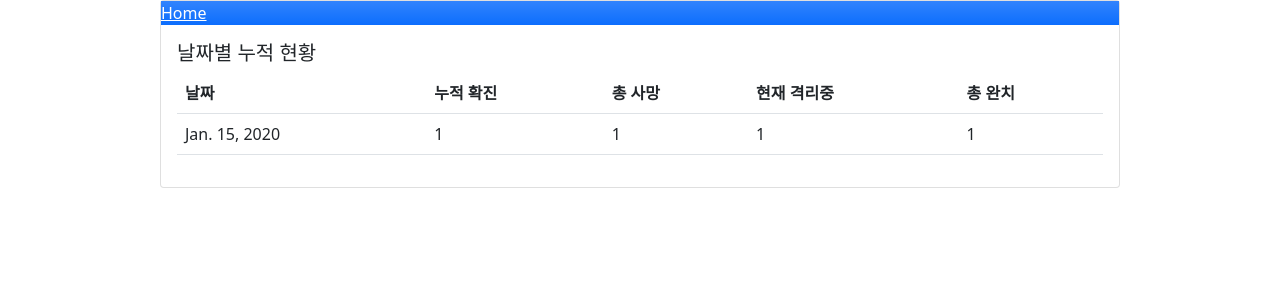
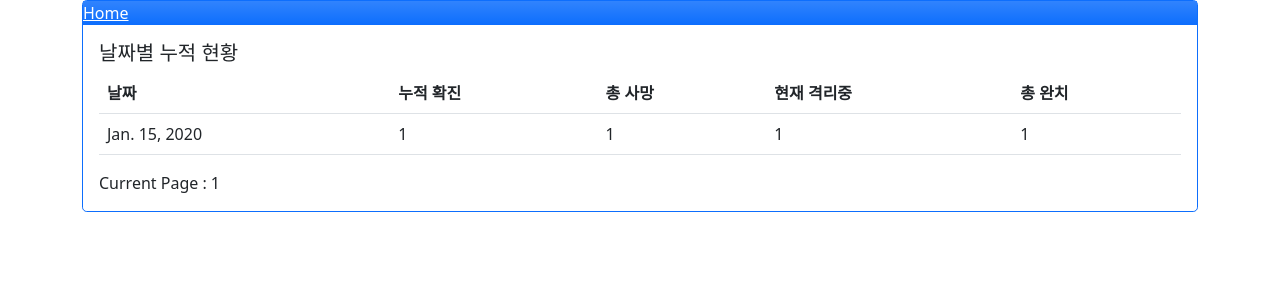
Before and after one commit to jundoopop/corona_noticer, a Django app: page /sum/ in a window 1280 px wide. Shown: the top 300 px of the page. Run offline with Django 3.2, Linux system fonts and the light colour scheme; tables that the repository leaves empty hold one stand-in row (values such as "Sample post").

Commit message:
layout setting

```diff
--- a/templates/base.html
+++ b/templates/base.html
@@ -12,8 +12,8 @@
     <title>{% block title %}k-cdc crawler{% endblock title %}</title>
 </head>
 <body>
-<div class="mx-auto w-75 gap-5">
-    <div class="card">
+<div class="container-xl">
+    <div class="border border-primary rounded-3">
         <header class="bg-primary bg-gradient"><a class="text-white" href="{% url 'home-view' %}">Home</a></header>
         <!--div class="col-8"-->
         <div class="card-body">
--- a/templates/cases/daily.html
+++ b/templates/cases/daily.html
@@ -1,7 +1,7 @@
 {% extends "base.html" %}
 {% block content %}
-    <h5 class="card-title">날짜별 일일 현황</h5>
-    <table class="table table-hover fs-8">
+    <h5 class="fs-5">날짜별 일일 현황</h5>
+    <table class="table table-hover">
         <tr>
             <th>날짜</th>
             <th>추가 확진</th>
@@ -17,7 +17,6 @@
             </tr>
         {% endfor %}
     </table>
-    </h5>
 
     {% if page_obj.has_previous %}
         <a href="?page={{ page_obj.previous_page_number }}">Prev</a>
--- a/templates/cases/sum.html
+++ b/templates/cases/sum.html
@@ -1,6 +1,6 @@
 {% extends "base.html" %}
 {% block content %}
-    <h5 class="card-title">날짜별 누적 현황</h5>
+    <h5 class="fs-5">날짜별 누적 현황</h5>
     <table class="table table-hover">
         <tr>
             <th>날짜</th>
@@ -19,4 +19,12 @@
             </tr>
         {% endfor %}
     </table>
+    {% if page_obj.has_previous %}
+        <a href="?page={{ page_obj.previous_page_number }}">Prev</a>
+    {% endif %}
+    Current Page : {{ page_obj.number }}
+    {% if page_obj.has_next %}
+        <a href="?page={{ page_obj.next_page_number }}">Next</a>
+    {% endif %}
+
 {% endblock content %}
```
